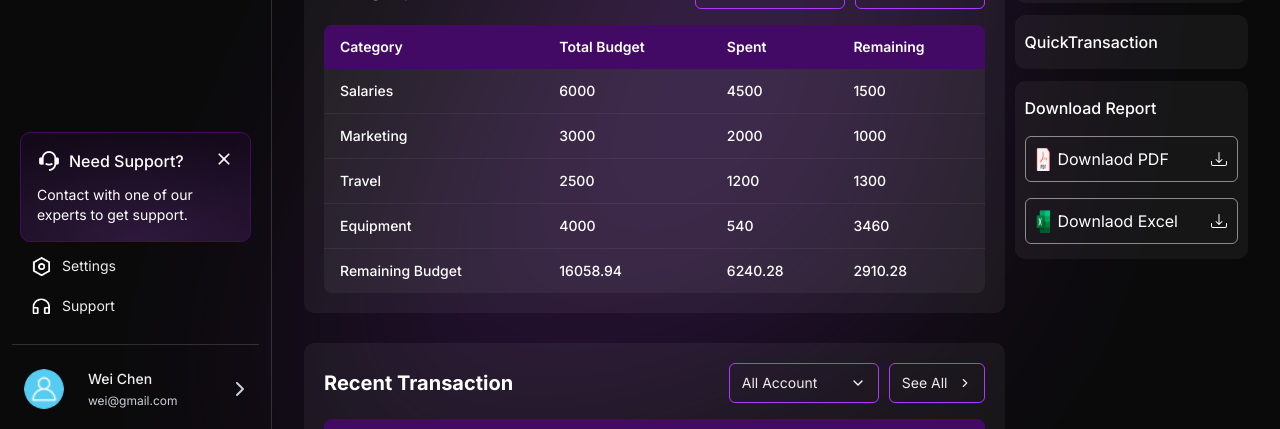
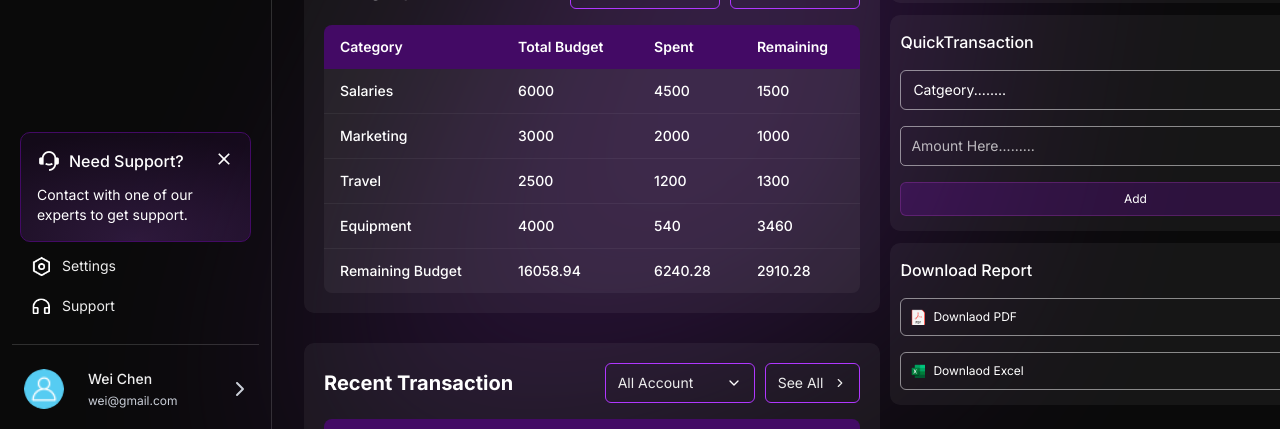
Before and after one commit to mHassan54/basketball, a Next.js app: page /team-management/budget-tracking in a window 1280 px wide. Shown: the part 367-796 px from the top of the page. Built offline with nearby package versions, Linux system fonts and the light colour scheme.

Commit message:
Quick Transaction

```diff
--- a/src/app/team-management/budget-tracking/_components/DownloadReport/DownloadReport.tsx
+++ b/src/app/team-management/budget-tracking/_components/DownloadReport/DownloadReport.tsx
@@ -10,7 +10,7 @@ const DownloadReport = () => {
       <h1 className="font-[500]">Download Report</h1>
       <Button
         label={
-          <div className="flex gap-2">
+          <div className="flex gap-2 text-xs items-center">
             <Image src={"/icons/pdf.png"} alt="pdf" width={14} height={8} />
             Downlaod PDF
           </div>
@@ -21,7 +21,7 @@ const DownloadReport = () => {
       />
       <Button
         label={
-          <div className="flex gap-2">
+          <div className="flex gap-2 text-xs items-center">
             <Image src={"/icons/xls.png"} alt="xls" width={14} height={8} />
             Downlaod Excel
           </div>
--- a/src/app/team-management/budget-tracking/_components/QuickTransaction/QuickTransaction.tsx
+++ b/src/app/team-management/budget-tracking/_components/QuickTransaction/QuickTransaction.tsx
@@ -1,9 +1,47 @@
-import React from "react";
+"use client";
+import React, { useState } from "react";
+import Button from "@/components/Button";
+import SelectWrapper from "@/components/Select";
+import Input from "@/components/Input";
+
+const categoryOptions = [
+  { value: "1", label: "Category 1" },
+  { value: "2", label: "Category 2" },
+  { value: "3", label: "Category 3" },
+];
 
 const QuickTransaction = () => {
+  const [selectedCategory, setSelectedCategory] = useState<
+    string | undefined
+  >();
+  const [searchValue, setSearchValue] = useState("");
+
   return (
     <div className="flex flex-col gap-4 px-[10px] py-[15px] bg-white/5 rounded-[10px] text-white">
-      <h1 className="font-[500]">QuickTransaction</h1>
+      <h1 className="font-[500] ">QuickTransaction</h1>
+
+      {/* values */}
+      <div className="space-y-4">
+        <SelectWrapper
+          options={categoryOptions}
+          value={selectedCategory}
+          onChange={setSelectedCategory}
+          placeholder="Catgeory........"
+          className="w-full border-white/50"
+        />
+        <Input
+          placeholder="Amount Here........."
+          value={searchValue}
+          onChange={(e) => setSearchValue(e.target.value)}
+          className="border-white/50"
+        />
+      </div>
+
+      {/* add button */}
+      <Button
+        title={"Add"}
+        className="!p-2 rounded-md border-searchBorder !justify-center !items-center bg-headerBg/20 text-xs"
+      />
     </div>
   );
 };
--- a/src/components/Input/Input.tsx
+++ b/src/components/Input/Input.tsx
@@ -1,17 +1,23 @@
+import { cn } from "@/utils/cn";
 import React from "react";
 
 interface InputProps {
   icon?: React.ReactNode;
   iconPosition?: "left" | "right";
+  value?: string;
+  onChange?: (e: React.ChangeEvent<HTMLInputElement>) => void;
 }
 
 const Input: React.FC<
-  InputProps & React.InputHTMLAttributes<HTMLInputElement>
-> = ({ icon, iconPosition = "left", className, ...props }) => {
+  InputProps &
+    Omit<React.InputHTMLAttributes<HTMLInputElement>, "value" | "onChange">
+> = ({ icon, iconPosition = "left", className, value, onChange, ...props }) => {
   return (
     <div
-      className={`flex items-center w-[470px] h-[40px] rounded-[5px] gap-[10px] p-[10px] text-inputText border
-       text-sm border-searchBorder relative ${className}`}
+      className={cn(
+        "flex items-center w-[470px] h-[40px] rounded-[5px] gap-[10px] p-[10px] text-inputText border text-sm border-searchBorder relative",
+        className
+      )}
     >
       {/* Left Icon */}
       {icon && iconPosition === "left" && (
@@ -23,6 +29,8 @@ const Input: React.FC<
         type="text"
         placeholder="Search Here......."
         className="bg-transparent text-white placeholder-plcaeholderWhite outline-none w-full"
+        value={value}
+        onChange={onChange}
         {...props}
       />
 
```
